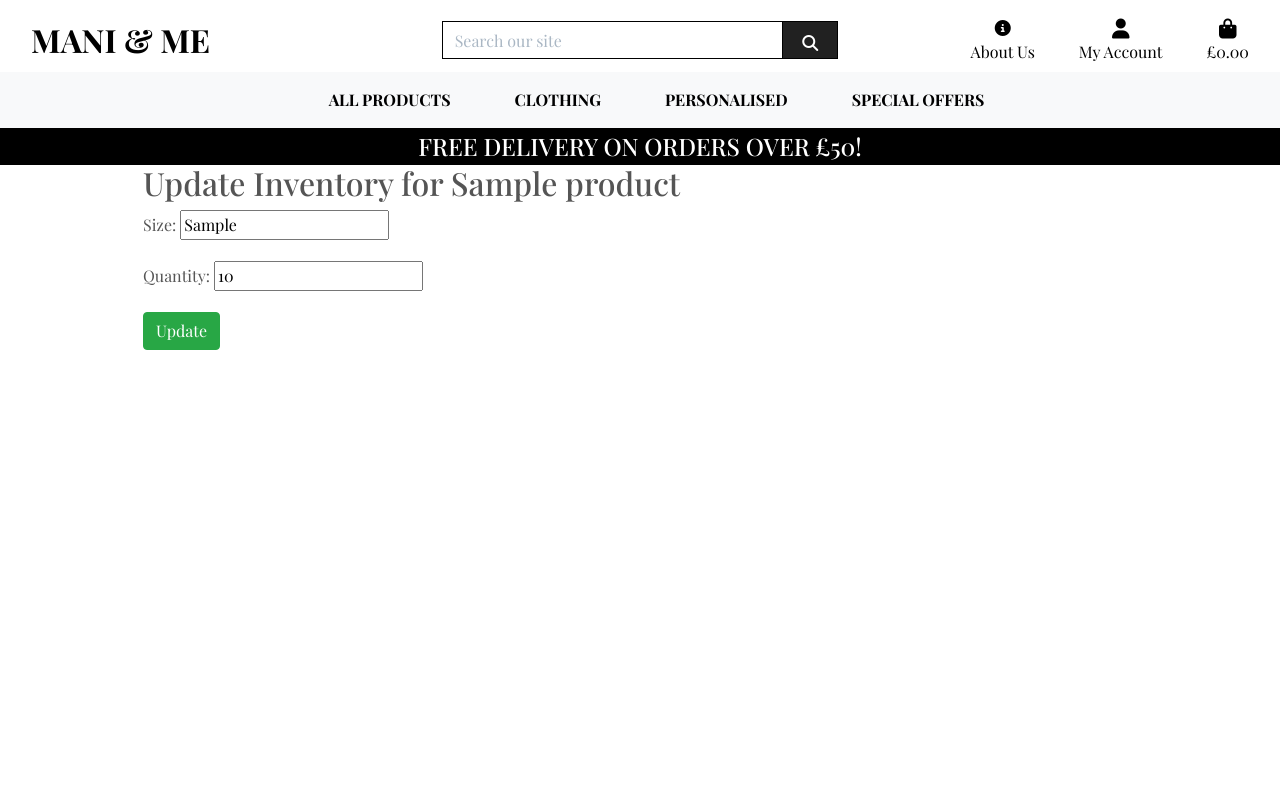
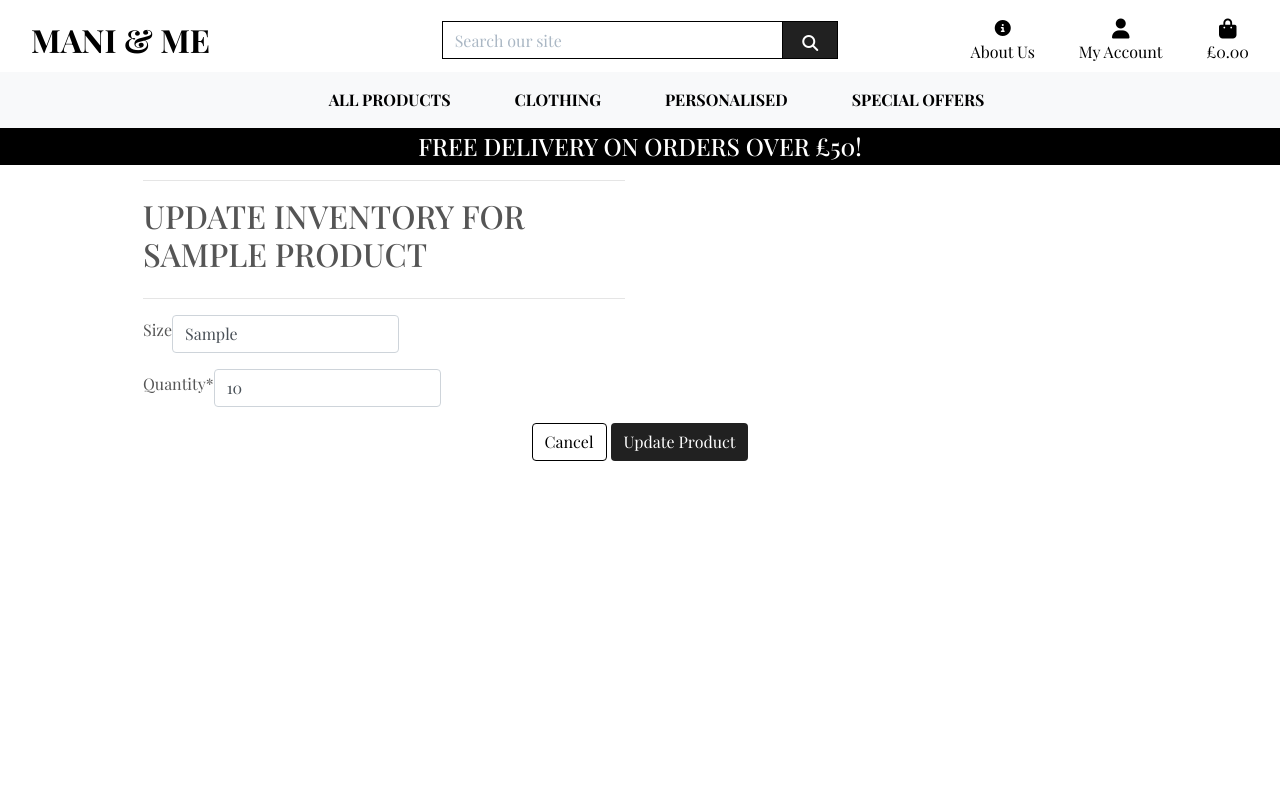
Before and after one commit to Kenya-Rae/mani-and-me, a Django app: page /products/update_inventory/1/ in a window 1280 px wide. Run offline with Django 3.2, Linux system fonts and the light colour scheme; a user stored in the database is signed in; tables that the repository leaves empty hold one stand-in row (values such as "Sample post"); some libraries are stand-ins or nearby versions; some web fonts are replaced.

Commit message:
Update templates

```diff
--- a/products/forms.py
+++ b/products/forms.py
@@ -5,6 +5,12 @@ from crispy_forms.layout import Layout, Submit, Fieldset, Div
 from .models import Product, ProductImage, Category, Inventory
 from .widgets import CustomClearableFileInput
 
+
+from django import forms
+from crispy_forms.helper import FormHelper
+from crispy_forms.layout import Submit
+from .models import Product, Category
+from .widgets import CustomClearableFileInput
 
 class ProductForm(forms.ModelForm):
     class Meta:
@@ -29,9 +35,20 @@ class ProductForm(forms.ModelForm):
 
     def __init__(self, *args, **kwargs):
         super().__init__(*args, **kwargs)
+
+        # Populate the category field with friendly names
+        categories = Category.objects.all()
+        friendly_names = [(c.id, c.get_friendly_name()) for c in categories]
+        self.fields['category'].choices = friendly_names
+
+        # Apply crispy form styles
         self.helper = FormHelper()
         self.helper.form_method = 'POST'
         self.helper.add_input(Submit('submit', 'Save Product'))
+
+        # Apply custom CSS classes to all form fields
+        for field_name, field in self.fields.items():
+            field.widget.attrs['class'] = 'border-black rounded-2'
 
 
 class ProductImageForm(forms.ModelForm):
--- a/products/templates/products/edit_product.html
+++ b/products/templates/products/edit_product.html
@@ -1,6 +1,6 @@
 {% extends "base.html" %}
+
 {% load crispy_forms_tags %}
-{% load static %}
 
 {% block page_header %}
     <div class="container header-container">
@@ -26,9 +26,6 @@
         <div class="col-12 col-md-6">
             <form method="POST" action="{% url 'edit_product' product.id %}" class="form mb-2" enctype="multipart/form-data">
                 {% csrf_token %}
-
-                <h3>Product Details</h3>
-                {% csrf_token %}
                     {% for field in form %}
                         {% if field.name != 'image' %}
                             {{ field | as_crispy_field }}
@@ -36,7 +33,6 @@
                             {{ field }}
                         {% endif %}
                     {% endfor %}
-
                 <div class="text-right">
                     <a class="btn btn-outline-black rounded-2" href="{% url 'products' %}">Cancel</a>
                     <button class="btn btn-black rounded-2" type="submit">Update Product</button>
--- a/products/templates/products/update_inventory.html
+++ b/products/templates/products/update_inventory.html
@@ -11,11 +11,21 @@
 {% block content %}
 <div class="overlay"></div>
 <div class="container">
-    <h2>Update Inventory for {{ product.name }}</h2>
+    <div class="row">
+        <div class="col-12 col-md-6">
+            <hr>
+            <h2 class="logo-font mb-4">Update Inventory for {{ product.name }}</h2>
+            <hr>
+        </div>
+    </div>
+
     <form method="POST">
         {% csrf_token %}
-        {{ form.as_p }}
-        <button type="submit" class="btn btn-success">Update</button>
+        {{ form|crispy }}
+        <div class="text-center">
+            <a class="btn btn-outline-black rounded-2" href="{% url 'products' %}">Cancel</a>
+            <button class="btn btn-black rounded-2" type="submit">Update Product</button>
+        </div>
     </form>
 </div>
 {% endblock %}
--- a/requirements.txt
+++ b/requirements.txt
@@ -1,5 +1,5 @@
 asgiref==3.8.1
-Django==3.2.25
+Django==5.1.5
 django-allauth==0.50.0
 django-countries==7.2.1
 django-crispy-forms==1.14.0
```
Also changed, not shown: products/templates/products/add_product.html (+3 -6 lines).
